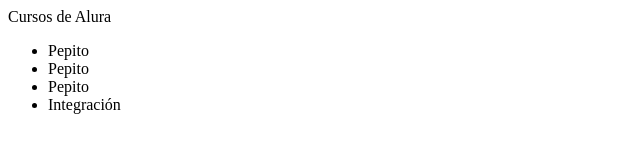
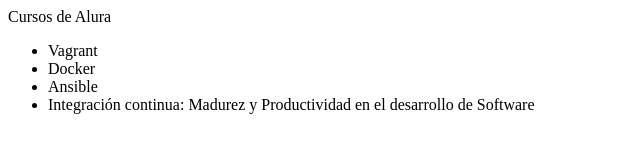
Before and after one commit to Daniela-2015/alura-git, a plain HTML site: page index.html in a window 1280 px wide. Shown: the whole page, without its empty margins (0-640 px from the left). Drawn offline with Linux system fonts and the light colour scheme.

Commit message:
Renombrando curso de Integración continua

```diff
--- a/index.html
+++ b/index.html
@@ -7,10 +7,10 @@
 
         <body>
             <ul>
-                <li>Pepito</li>
-                <li>Pepito</li>
-                <li>Pepito</li>
-                <li>Integración</li>
+                <li>Vagrant</li>
+                <li>Docker</li>
+                <li>Ansible</li>
+                <li>Integración continua: Madurez y Productividad en el desarrollo de Software</li>
 
 
             </ul>
```
